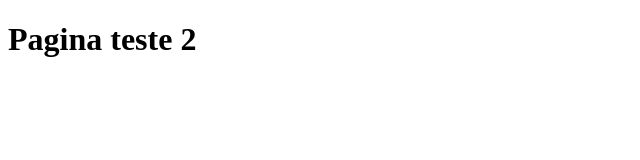
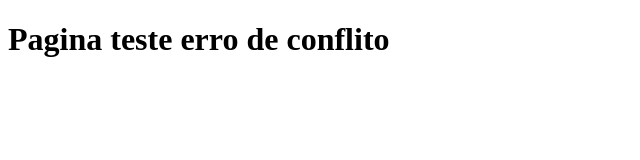
Before and after one commit to Ac1d-jpg/giflow_exercicio, a website: page src/index.html in a window 1280 px wide. Shown: the whole page, without its empty margins (0-640 px from the left). Drawn offline with Linux system fonts and the light colour scheme.

Commit message:
feat: alteração pela feature

```diff
--- a/src/index.html
+++ b/src/index.html
@@ -8,7 +8,7 @@
 </head>
 
 <body>
-    <h1> Pagina teste 2</h1>
+    <h1> Pagina teste erro de conflito</h1>
 </body>
 
 </html>
```
